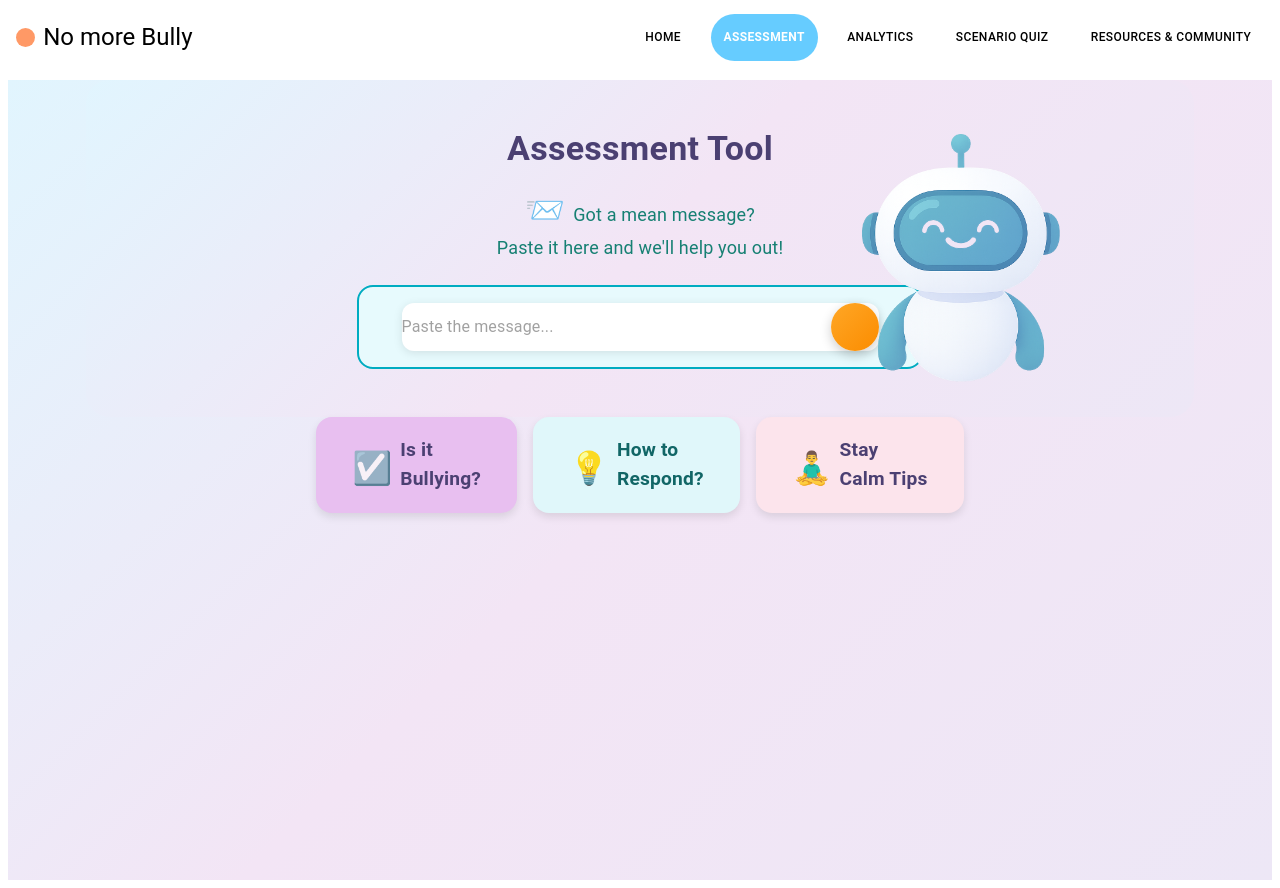
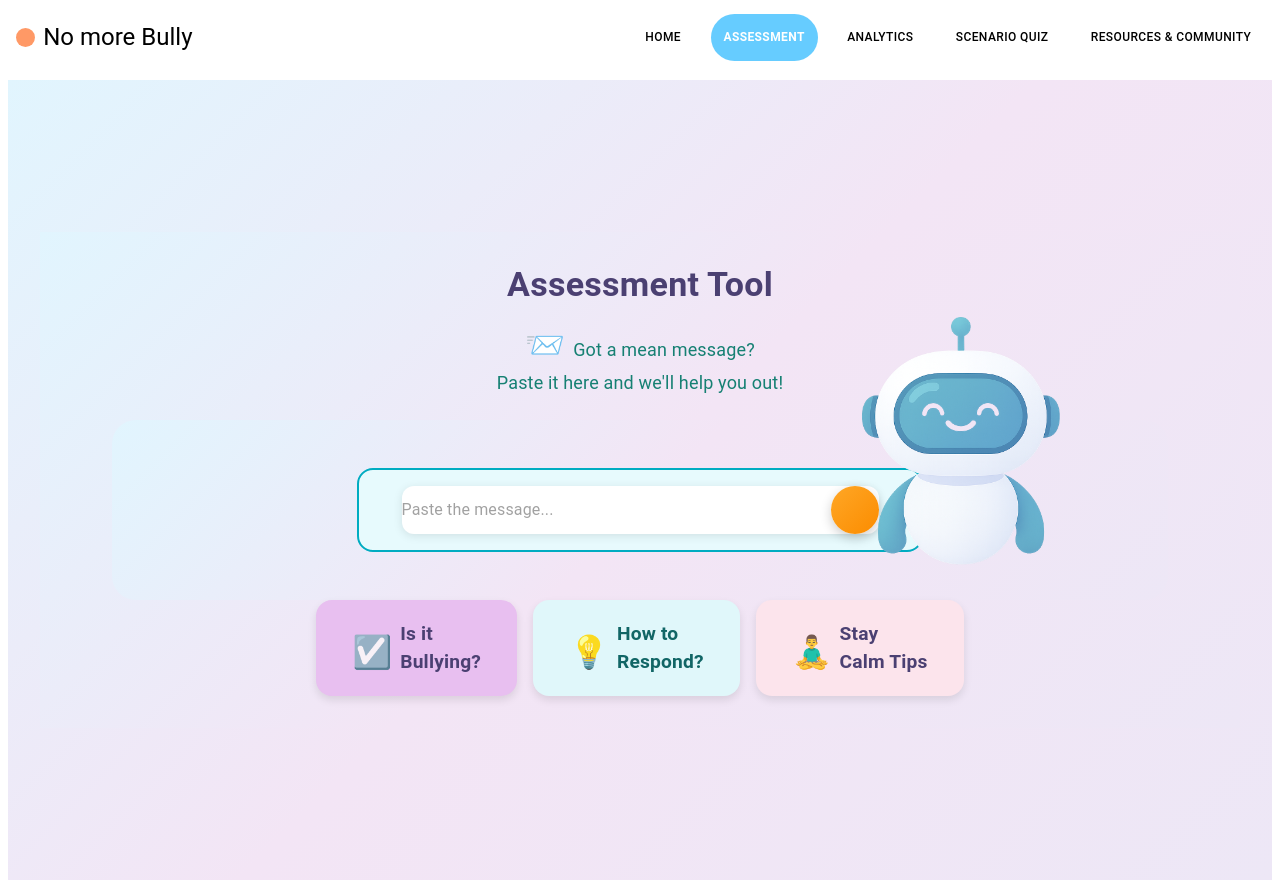
Before and after one commit to y1hanh/ShieldSpace, a React (Vite) app: page /assessment in a window 1280 px wide. Built offline with nearby package versions, Linux system fonts and the light colour scheme; some icons are missing.

Commit message:
change background

```diff
--- a/src/App.tsx
+++ b/src/App.tsx
@@ -25,7 +25,7 @@ function App() {
 
       <Box
         sx={{
-          bgcolor: '#F0F6FA',
+          background: 'linear-gradient(135deg, #E1F5FE 0%, #F3E5F5 50%, #EDE7F6 100%)',
           // width: '100vw',
           // height: '100vh',
           overflow: 'auto',
--- a/src/component/assessment/AssessmentResult.tsx
+++ b/src/component/assessment/AssessmentResult.tsx
@@ -20,7 +20,6 @@ export default function ResultsPage() {
   return (
     <PageLayoutBox
       innerSx={{
-        backgroundColor: '#F0F6FA',
         borderRadius: '12px',
         py: 6,
       }}
--- a/src/component/assessment/AssessmentTool.tsx
+++ b/src/component/assessment/AssessmentTool.tsx
@@ -30,28 +30,28 @@ export default function AssessmentTool() {
   };
 
   return (
+
     <Box
       sx={{
-        minHeight: '100vh',
         width: '100%',
+        maxWidth: '1200px',
         background: 'linear-gradient(135deg, #E1F5FE 0%, #F3E5F5 50%, #EDE7F6 100%)',
         display: 'flex',
         flexDirection: 'column',
+        overflowX: 'hidden',
         alignItems: 'center',
         justifyContent: 'flex-start',
         mx: 'auto',
+        py: 4,
+        mt:{
+          xs: 20,
+          sm: 0,
+          md: 0,
+        },
+
       }}
     >
-      <Box
-        sx={{
-          width: { xs: '85%', sm: '90%', md: '80%', lg: '80%' },
-          background: 'linear-gradient(135deg, #E1F5FE 0%, #F3E5F5 50%, #EDE7F6 100%)',
-          borderRadius: '24px',
-          padding: { xs: 4, md: 6 },
-          textAlign: 'center',
-        }}
-      >
-        <Typography variant="h4" fontWeight="bold" color="#4B4072" mb={2}>
+      <Typography variant="h4" fontWeight="bold" color="#4B4072" mb={2}>
           Assessment Tool
         </Typography>
         <Typography fontSize="18px" color="rgb(22, 128, 115)">
@@ -63,6 +63,15 @@ export default function AssessmentTool() {
         <Typography fontSize="18px" color="rgb(22, 128, 115)" mb={3}>
           Paste it here and we'll help you out!
         </Typography>
+      <Box
+        sx={{
+          width: { xs: '85%', sm: '90%', md: '80%', lg: '80%' },
+          background: 'linear-gradient(135deg, #E1F5FE 0%, #F3E5F5 50%, #EDE7F6 100%)',
+          borderRadius: '24px',
+          padding: { xs: 4, md: 6 },
+          textAlign: 'center',
+        }}
+      >
 
         {/* Input Box */}
         <Box
--- a/src/component/assessment/MessageAnalysis.tsx
+++ b/src/component/assessment/MessageAnalysis.tsx
@@ -74,6 +74,10 @@ const MessageAnalysis = ({ resetAssessment }: MessageAnalysisProps) => {
         borderRadius: '1rem',
         p: 4,
         maxWidth: '500px',
+        width:{
+          xs: '70%',
+          sm: '100%',
+        },
         mx: 'auto',
       }}
     >
```
